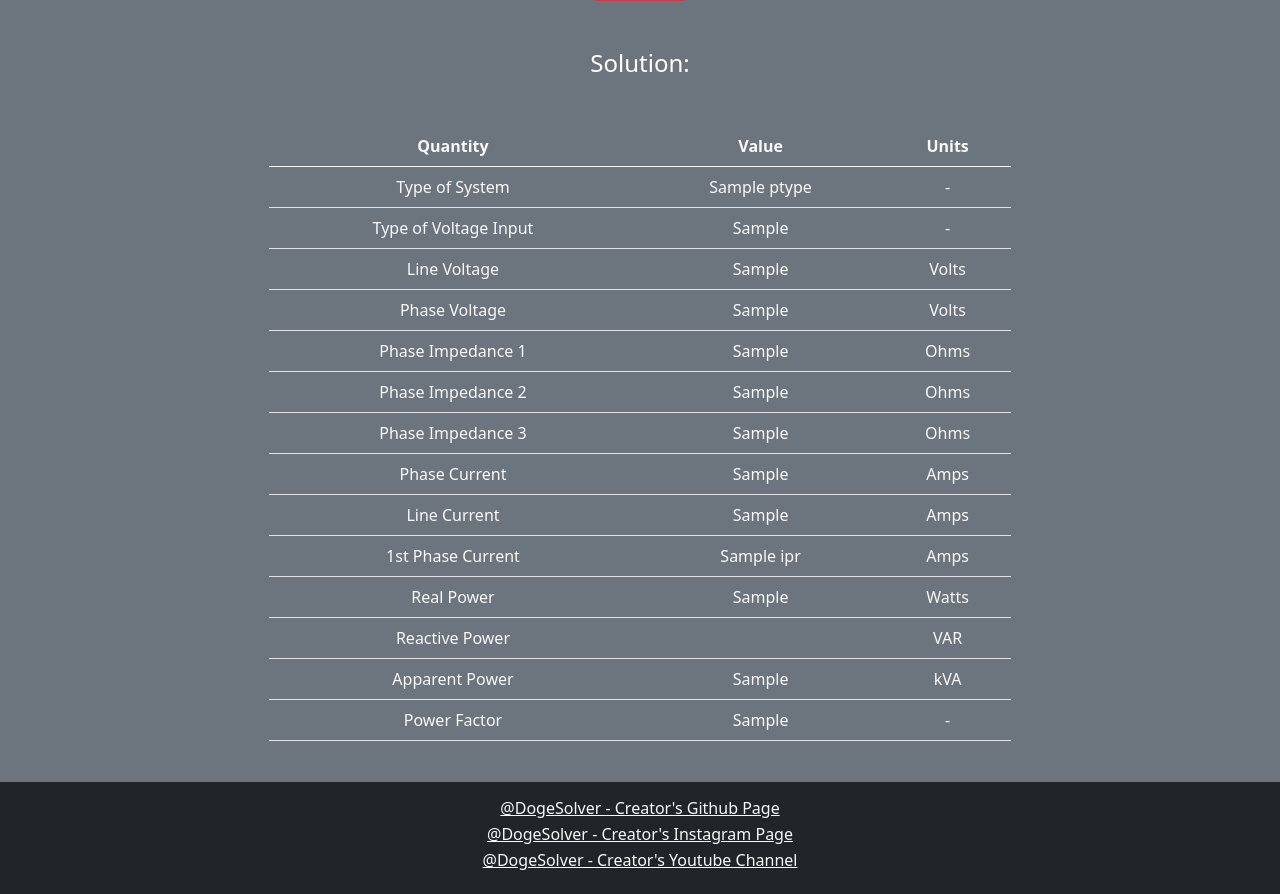
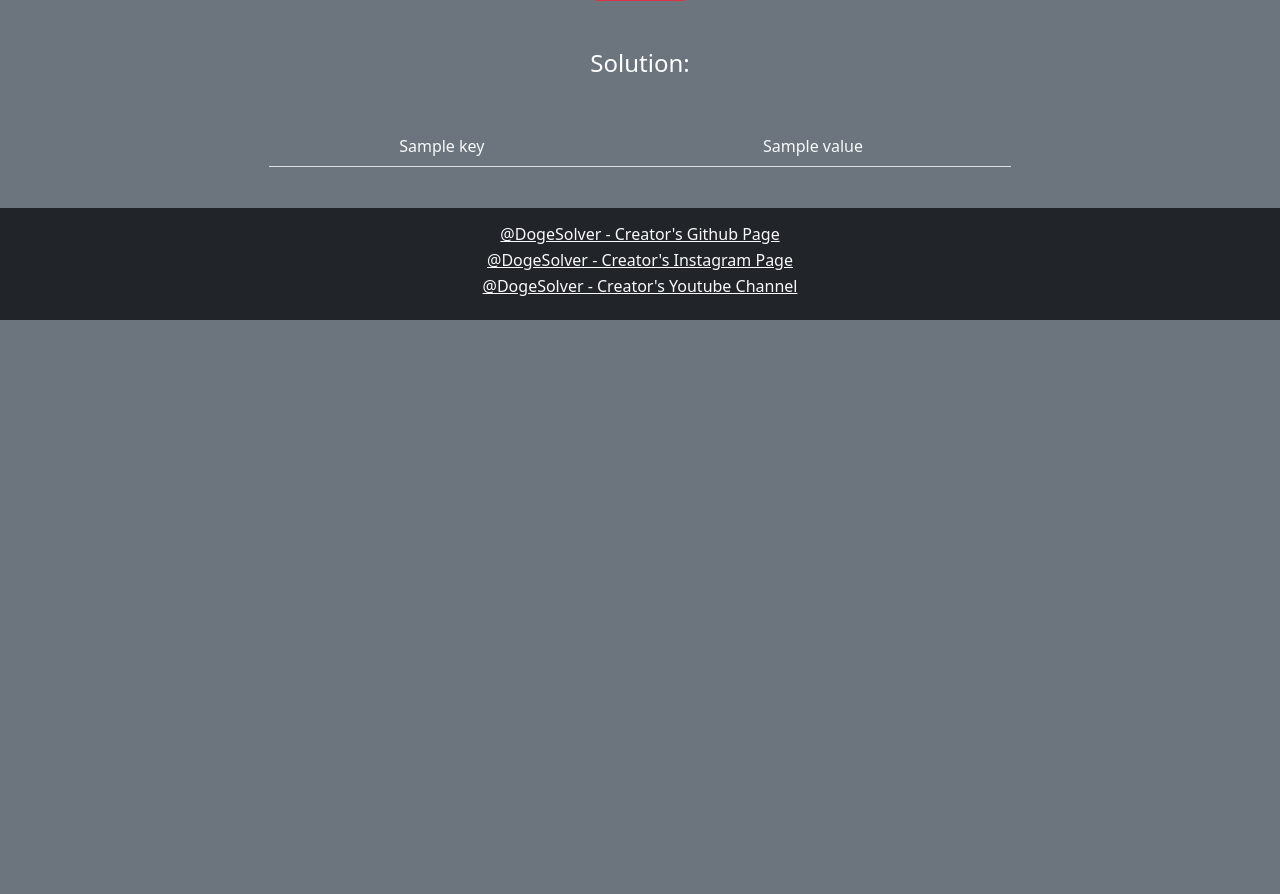
Before and after one commit to hariharan-tech/dogesolver, a Flask app: template templates/threephase.html in a window 1280 px wide. Shown: the part 794-1688 px from the top of the page. After the commit the page ends 1114 px from the top, so only its background shows below. Run offline with Flask 2, Linux system fonts and the light colour scheme; the template is opened without the code that fills it: most values are stand-ins (such as "Sample title", 1, 10 or a date in 2020).

Commit message:
Update threephase.html

```diff
--- a/templates/threephase.html
+++ b/templates/threephase.html
@@ -24,7 +24,7 @@
     <div class="form-group my-4">
         <label class="form-label">Select the Type of System: </label>
         <select class="form-select form-control" name="p_type">
-            <option selected>Choose the Type of System: </option>
+            <option selected value="none">Choose the Type of System: </option>
             <optgroup label="Star Connected Systems">
               <option value="1">Star Connnected Balanced Load</option>
               <!-- <option value="4">Star Connected Unbalanced Load - 3 wire</option>
@@ -39,7 +39,7 @@
       <div class="form-group my-4">
         <label class="form-label">Select the input Voltage Type:</label>
         <select class="form-control form-select" name="v_type">
-            <option selected>Choose the Type of System: </option>
+            <option selected value="none">Choose the Type of System: </option>
             <option value="p">Phase Voltage</option>
             <option value="l">Line Voltage</option>
         </select>
@@ -66,84 +66,13 @@
     <h3 class="my-5 text-white tptitle">Solution:</h3>
   <div class="containertable">
   <table class="table text-light">
-  <thead>
+  <tbody>
+    {% for key, value in result.items() %}
     <tr>
-      <th scope="col">Quantity</th>
-      <th scope="col">Value</th>
-      <th scope="col">Units</th>
+      <td>{{key}}</td>
+      <td>{{value}}</td>
     </tr>
-  </thead>
-  <tbody>
-    <tr>
-      <td>Type of System</td>
-      <td>{{ptype}}</td>
-      <td>-</td>
-    </tr>
-    <tr>
-      <td>Type of Voltage Input</td>
-      <td>{{v_type}}</td>
-      <td>-</td>
-    </tr>
-    <tr>
-      <td>Line Voltage</td>
-      <td>{{vl}}</td>
-      <td>Volts</td>
-    </tr>
-    <tr>
-      <td>Phase Voltage</td>
-      <td>{{vp}}</td>
-      <td>Volts</td>
-    </tr>
-    <tr>
-      <td>Phase Impedance 1</td>
-      <td>{{imp1}}</td>
-      <td>Ohms</td>
-    </tr>
-    <tr>
-      <td>Phase Impedance 2</td>
-      <td>{{imp2}}</td>
-      <td>Ohms</td>
-    </tr>
-    <tr>
-      <td>Phase Impedance 3</td>
-      <td>{{imp3}}</td>
-      <td>Ohms</td>
-    </tr>
-    <tr>
-      <td>Phase Current</td>
-      <td>{{ip}}</td>
-      <td>Amps</td>
-    </tr>
-    <tr>
-      <td>Line Current</td>
-      <td>{{il}}</td>
-      <td>Amps</td>
-    </tr>
-    <tr>
-      <td>1st Phase Current</td>
-      <td>{{ipr}}</td>
-      <td>Amps</td>
-    </tr>
-    <tr>
-      <td>Real Power</td>
-      <td>{{p}}</td>
-      <td>Watts</td>
-    </tr>
-    <tr>
-      <td>Reactive Power</td>
-      <td>{{q}}</td>
-      <td>VAR</td>
-    </tr>
-    <tr>
-      <td>Apparent Power</td>
-      <td>{{s}}</td>
-      <td>kVA</td>
-    </tr>
-    <tr>
-      <td>Power Factor</td>
-      <td>{{pf}}</td>
-      <td>-</td>
-    </tr>
+    {% endfor %}
   </tbody>
 </table>
 </div>
```
